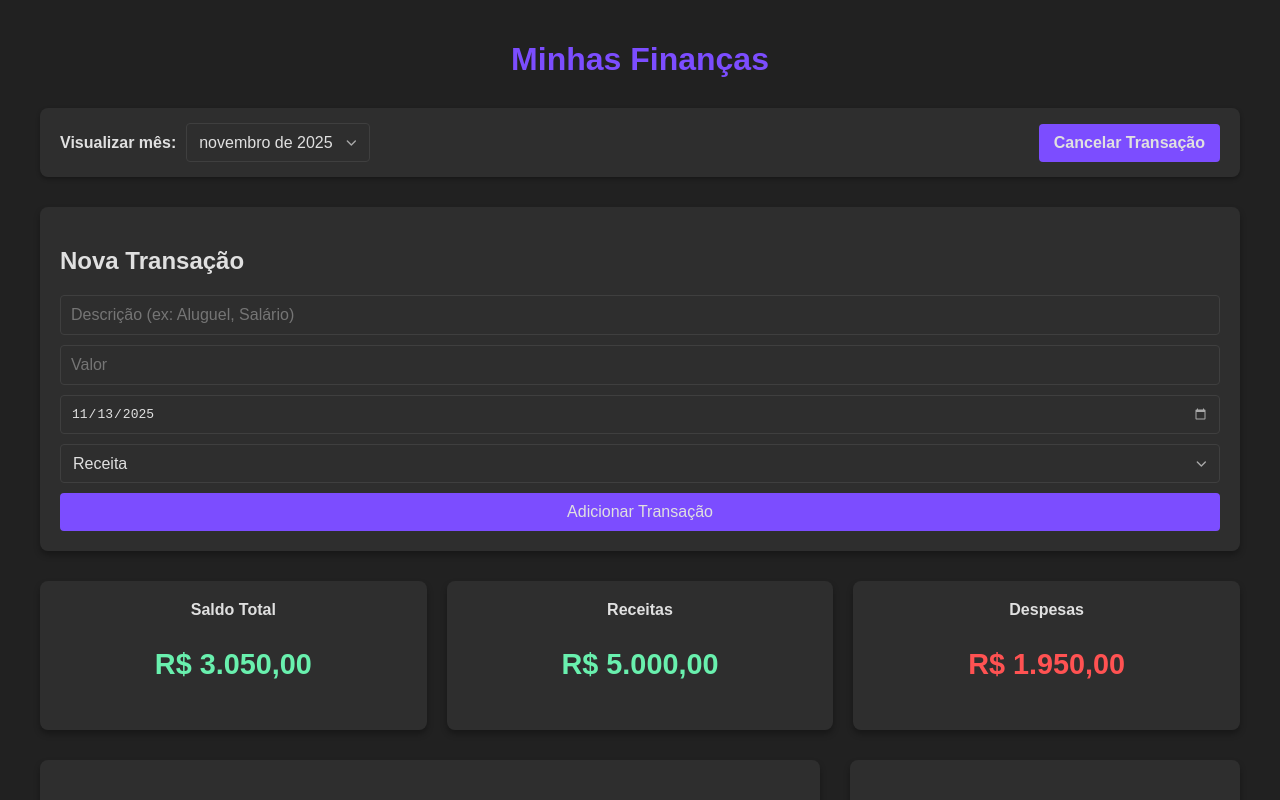
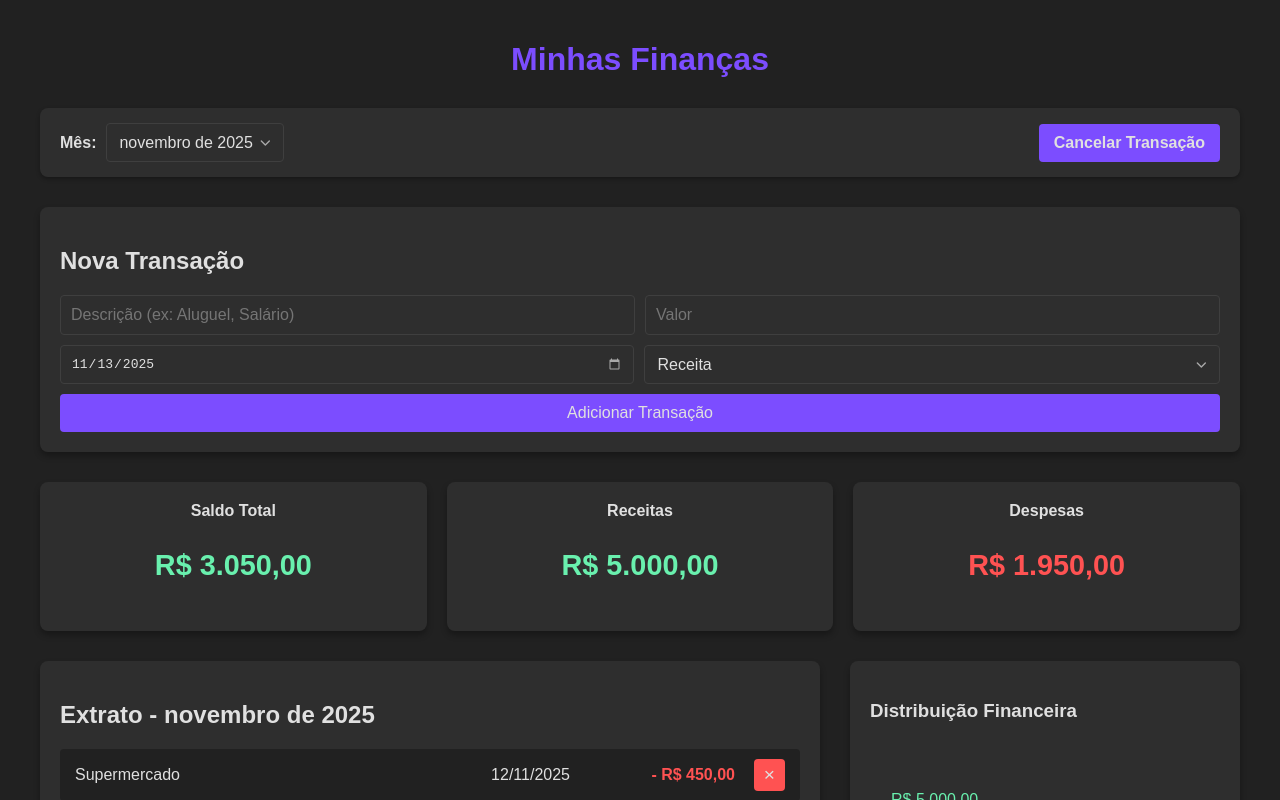
Before and after one commit to corvinau/teste-dbm, a React (Vite) app: page / in a window 1280 px wide. Both pictures are taken after a click on the button "Adicionar Nova Transação". Shown: the top 800 px of the page. Built offline with nearby package versions, Linux system fonts and the light colour scheme.

Commit message:
correção de estilos e layout do formulário
Signed-off-by: Tatiane Medeiros <tatianeportelamedeiros@gmail.com>

```diff
--- a/src/App.tsx
+++ b/src/App.tsx
@@ -64,9 +64,7 @@ const App = () => {
         id: Date.now().toString(),
       };
       setTransactions((prev) => [newTransaction, ...prev]);
-      showNotification(
-        `"${newTransaction.description}" adicionado com sucesso!`
-      );
+      showNotification('Transação adicionada com sucesso!');
 
       const newMonth = newTransaction.date.substring(0, 7);
       if (newMonth !== selectedMonth) {
--- a/src/components/Filter/Filter.tsx
+++ b/src/components/Filter/Filter.tsx
@@ -15,7 +15,7 @@ const Filter = ({
 }: FilterProps) => {
   return (
     <div className='filter-container'>
-      <label htmlFor='month-select'>Visualizar mês:</label>
+      <label htmlFor='month-select'>Mês:</label>
       <select
         id='month-select'
         value={selectedMonth}
--- a/src/components/Notification/Notification.css
+++ b/src/components/Notification/Notification.css
@@ -13,10 +13,12 @@
 
 .notification-success {
   background-color: var(--success-color);
+  color: var(--text-black);
 }
 
 .notification-error {
   background-color: var(--error-color);
+  color: var(--text-black);
 }
 
 @keyframes fadeInOut {
--- a/src/components/TransactionForm/TransactionForm.css
+++ b/src/components/TransactionForm/TransactionForm.css
@@ -4,3 +4,14 @@
   gap: 10px;
   width: 100%;
 }
+
+.transaction-form div {
+  display: flex;
+  gap: 10px;
+}
+
+.transaction-form div input,
+.transaction-form div select,
+.transaction-form div button {
+  width: 100%;
+}
--- a/src/components/TransactionForm/TransactionForm.tsx
+++ b/src/components/TransactionForm/TransactionForm.tsx
@@ -52,6 +52,7 @@ const TransactionForm = ({ onAddTransaction }: TransactionFormProps) => {
 
   return (
     <form className='transaction-form' onSubmit={handleSubmit}>
+      <div>
         <input
           type='text'
           placeholder='Descrição (ex: Aluguel, Salário)'
@@ -68,6 +69,8 @@ const TransactionForm = ({ onAddTransaction }: TransactionFormProps) => {
           min='0.01'
           required
         />
+      </div>
+      <div>
         <input
           type='date'
           placeholder='Data'
@@ -82,6 +85,7 @@ const TransactionForm = ({ onAddTransaction }: TransactionFormProps) => {
           <option value='income'>Receita</option>
           <option value='expense'>Despesa</option>
         </select>
+      </div>
       <button type='submit'>Adicionar Transação</button>
     </form>
   );
--- a/src/index.css
+++ b/src/index.css
@@ -6,6 +6,7 @@
 
   --text-primary: #e0e0e0;
   --text-secondary: #a9a9a9;
+  --text-black: #000000;
 
   --shadow-color: rgba(0, 0, 0, 0.3);
 
@@ -44,7 +45,7 @@ select {
 }
 
 select {
-  padding: 10px 36px 10px 12px;
+  padding: 10px 30px 10px 12px;
   background-image: url('./assets/arrowDown.svg');
   background-repeat: no-repeat;
   background-position: right 10px center;
```
Lines whose indentation alone changed are shown as unchanged.
